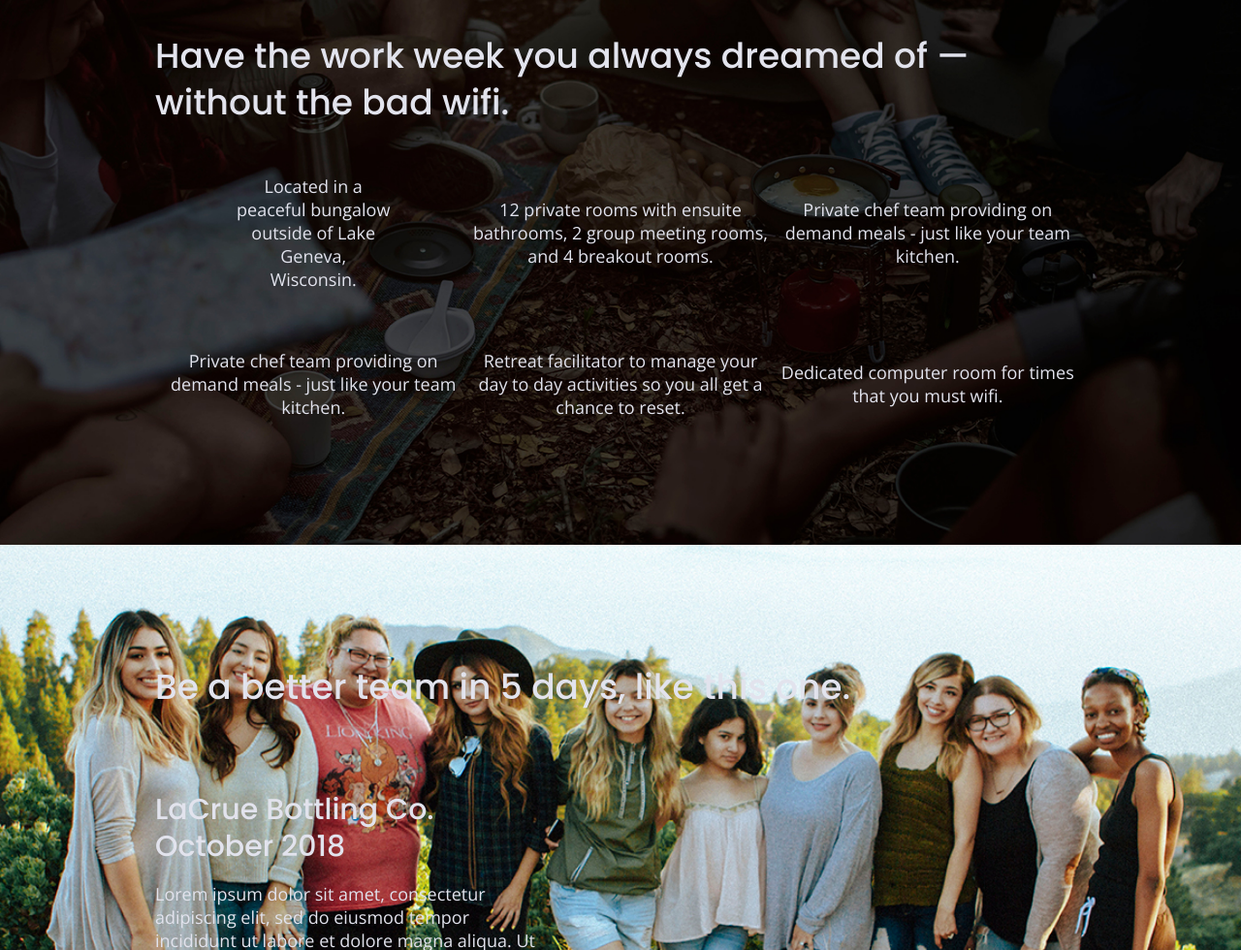
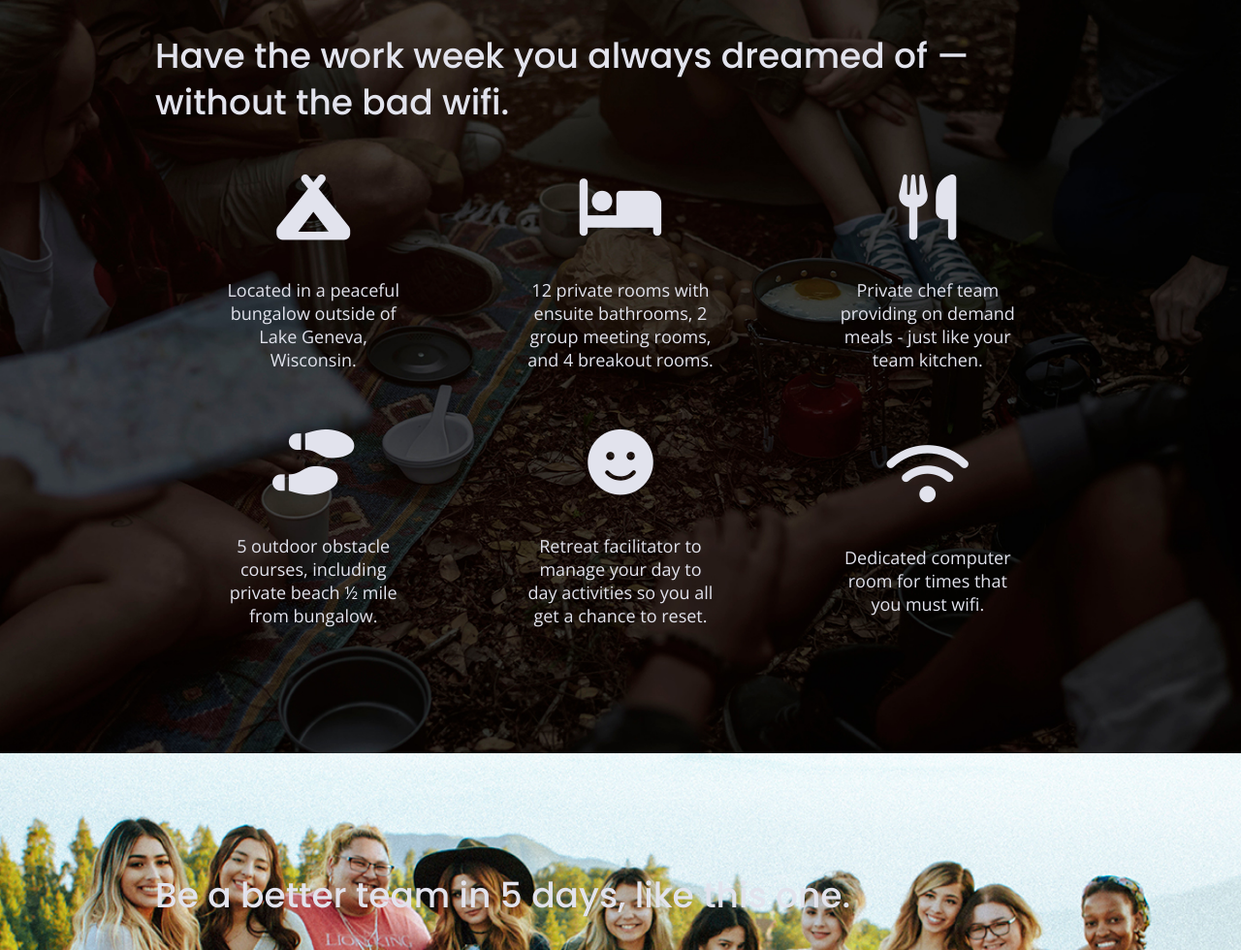
Before and after one commit to jinfinity98/Boilerplate, a website built with Parcel: page index.html in a window 1280 px wide. Shown: the part 1098-2078 px from the top of the page at 97% size. Built offline with nearby package versions, Linux system fonts and the light colour scheme; a web font is replaced by a local one.

Commit message:
Icon changes made

```diff
--- a/css/main.css
+++ b/css/main.css
@@ -325,6 +325,11 @@ align-items: center;
 flex-flow: row wrap;
 }
 
+.features i {
+  font-size: 3.75em;
+  margin-bottom: 40px;
+}
+
 .features article {
   width: 63%;
   margin: 30px 0;
@@ -601,7 +606,7 @@ aside .content-wrapper .form {
     }
 
   .features .features-item-description {
-      width: 50%;
+      width: 62%;
     }
 
     /* Reviews */
@@ -624,9 +629,7 @@ aside .content-wrapper .form {
     margin: 0;
   }
 
-  .reviews article div {
-      width: 49%;
-    }
+
 
     /* Footer */
     footer .content-wrapper {
--- a/index.html
+++ b/index.html
@@ -3,7 +3,7 @@
 
 <head>
   <meta charset="utf-8">
-  <title></title>
+  <title>Unplugged Retreat</title>
   <meta name="description" content="">
   <meta name="viewport" content="width=device-width, initial-scale=1">
 
@@ -20,13 +20,10 @@
   <link rel="apple-touch-icon" href="icon.png">
   <!-- Place favicon.ico in the root directory -->
 
-  <!-- Images -->
-  <figure>
-
-  </figure>
-
   <link rel="stylesheet" href="css/normalize.css">
   <link rel="stylesheet" href="css/main.css">
+
+  <script src="https://kit.fontawesome.com/7863a4d47f.js" crossorigin="anonymous"></script>
 
   <meta name="theme-color" content="#fafafa">
 </head>
@@ -76,6 +73,7 @@
         <div class="features-items">
           <article>
             <p class="fontawesome-icon">
+              <i class="fas fa-campground"></i>
             </p>
             <p class="features-item-description">
               Located in a peaceful bungalow outside of Lake Geneva, Wisconsin.
@@ -83,42 +81,48 @@
           </article>
           <article>
             <p class="fontawesome-icon">
+              <i class="fas fa-bed"></i>
             </p>
-            <p class="features-items-description">
+            <p class="features-item-description">
               12 private rooms with ensuite bathrooms, 2 group meeting rooms, and 4 breakout rooms.
             </p>
           </article>
           <article>
             <p class="fontawesome-icon">
+              <i class="fas fa-utensils"></i>
             </p>
-            <p class="features-items-descriptions">
+            <p class="features-item-description">
               Private chef team providing on demand meals - just like your team kitchen.
             </p>
           </article>
           <article>
             <p class="fontawesome-icon">
+              <i class="fas fa-shoe-prints"></i>
             </p>
-            <p class="features-items-description">
-              Private chef team providing on demand meals - just like your team kitchen.
+            <p class="features-item-description">
+              5 outdoor obstacle courses, including private beach ½ mile from bungalow.
             </p>
           </article>
           <article>
             <p class="fontawesome-icon">
+              <i class="fas fa-smile"></i>
             </p>
-            <p class="features-items-description">
+            <p class="features-item-description">
               Retreat facilitator to manage your day to day activities so you all get a chance to reset.
             </p>
           </article>
           <article>
             <p class="fontawesome-icon">
+              <i class="fas fa-wifi"></i>
             </p>
-            <p class="features-items-description">
+            <p class="features-item-description">
               Dedicated computer room for times that you must wifi.
             </p>
           </article>
+        </div>
       </div>
-    </div>
     </section>
+
 
     <section class="reviews">
       <div class="content-wrapper">
```
Also changed, not shown: about/index.html (+7 -5 lines), faq/index.html (+3 -1 lines).
